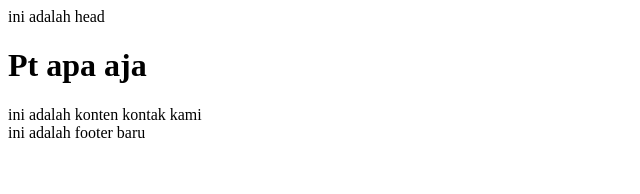
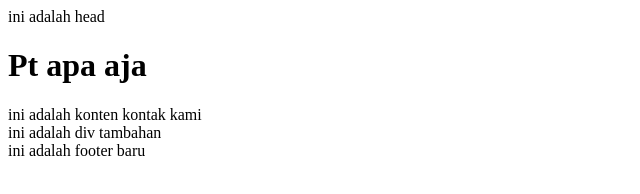
Before and after one commit to abdulmuinn/CompanyProfile, a plain HTML site: page contact-us.html in a window 1280 px wide. Shown: the whole page, without its empty margins (0-640 px from the left). Drawn offline with Linux system fonts and the light colour scheme.

Commit message:
menambah penjelasan kontak us

```diff
--- a/contact-us.html
+++ b/contact-us.html
@@ -13,6 +13,8 @@
 
     <div>ini adalah konten kontak kami</div>
 
+    <div>ini adalah div tambahan</div>
+
     <footer>ini adalah footer baru</footer>
 </body>
 </html>
```
